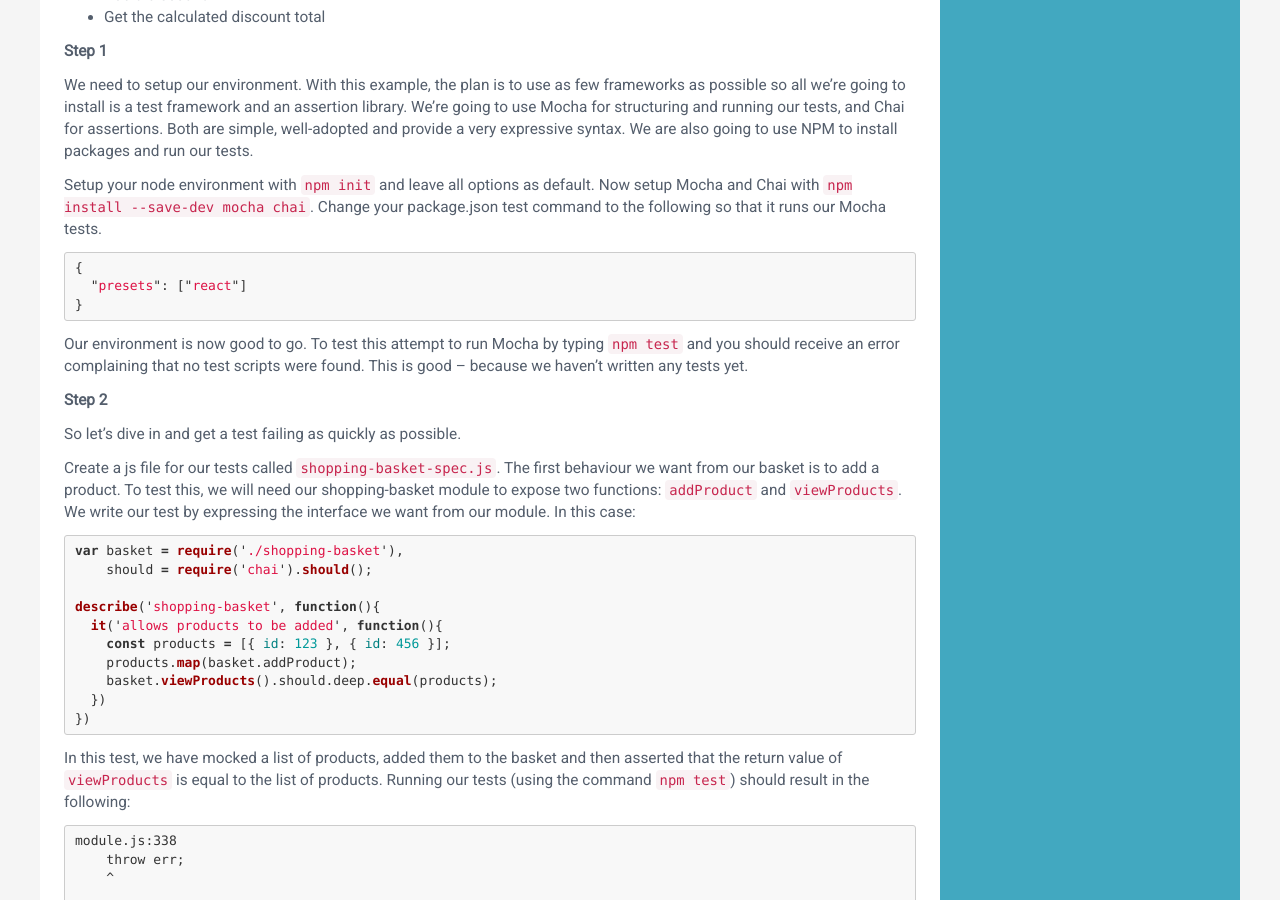
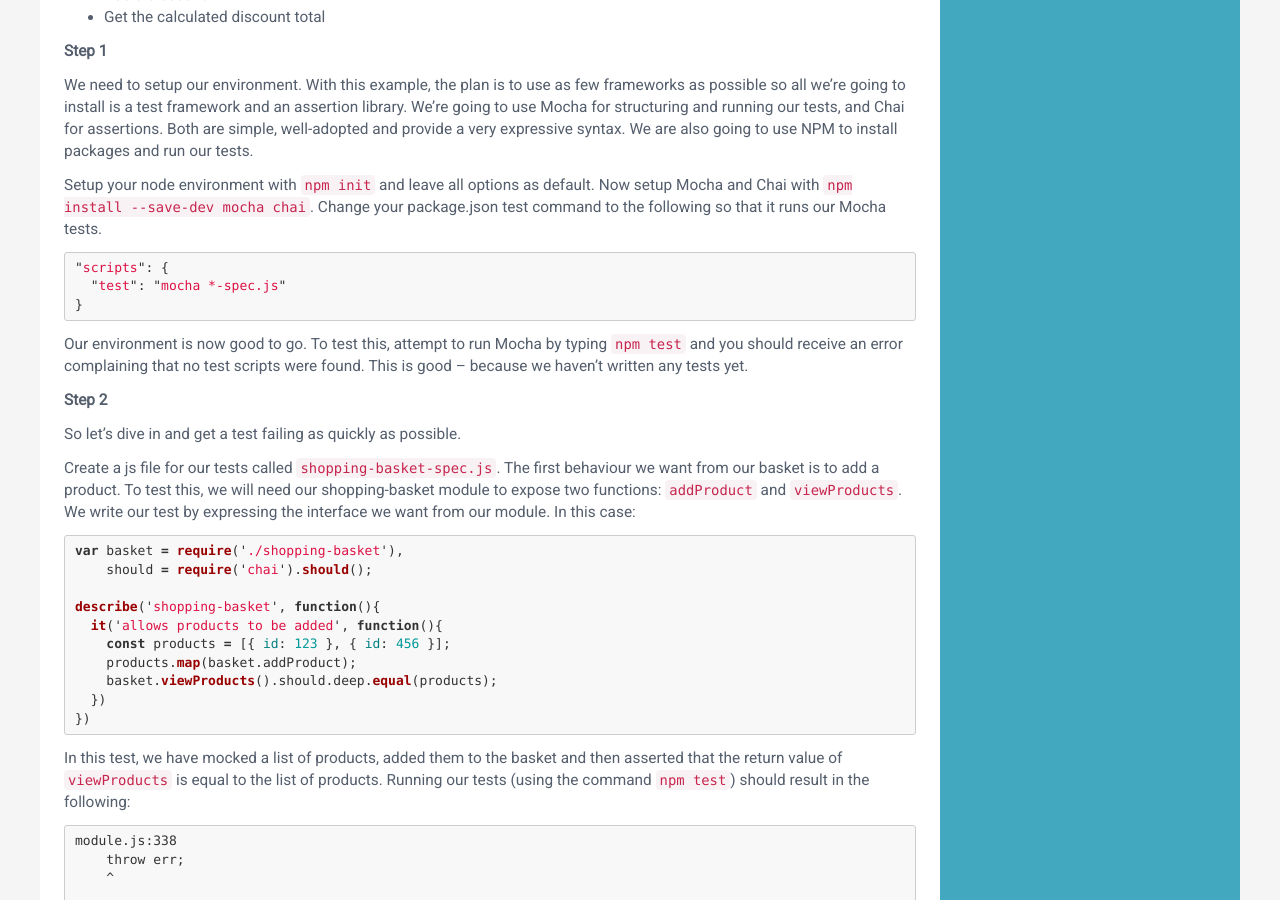
Before and after one commit to SteveNield/stevenield.github.io, a Jekyll site: the page built from _posts/2017-06-19-introduction-to-test-driven-development-principles.md, in a window 1280 px wide and 900 px high, scrolled down 1017 px. Built offline with Jekyll 4.4.1, drawn with Linux system fonts in a browser that asks for light colours; comment, search, counter and statistics services are not loaded.

Commit message:
fixed Intro to TDD post

````diff
--- a/_posts/2017-06-19-introduction-to-test-driven-development-principles.md
+++ b/_posts/2017-06-19-introduction-to-test-driven-development-principles.md
@@ -41,12 +41,12 @@ We need to setup our environment.  With this example, the plan is to use as few
 Setup your node environment with `npm init` and leave all options as default.  Now setup Mocha and Chai with `npm install --save-dev mocha chai`.  Change your package.json test command to the following so that it runs our Mocha tests.
 
 ```javascript
-{
-  "presets": ["react"]
+"scripts": {
+  "test": "mocha *-spec.js"
 }
 ```
 
-Our environment is now good to go.  To test this attempt to run Mocha by typing `npm test` and you should receive an error complaining that no test scripts were found.  This is good – because we haven’t written any tests yet.
+Our environment is now good to go.  To test this, attempt to run Mocha by typing `npm test` and you should receive an error complaining that no test scripts were found.  This is good – because we haven’t written any tests yet.
 
 **Step 2**
 
````
